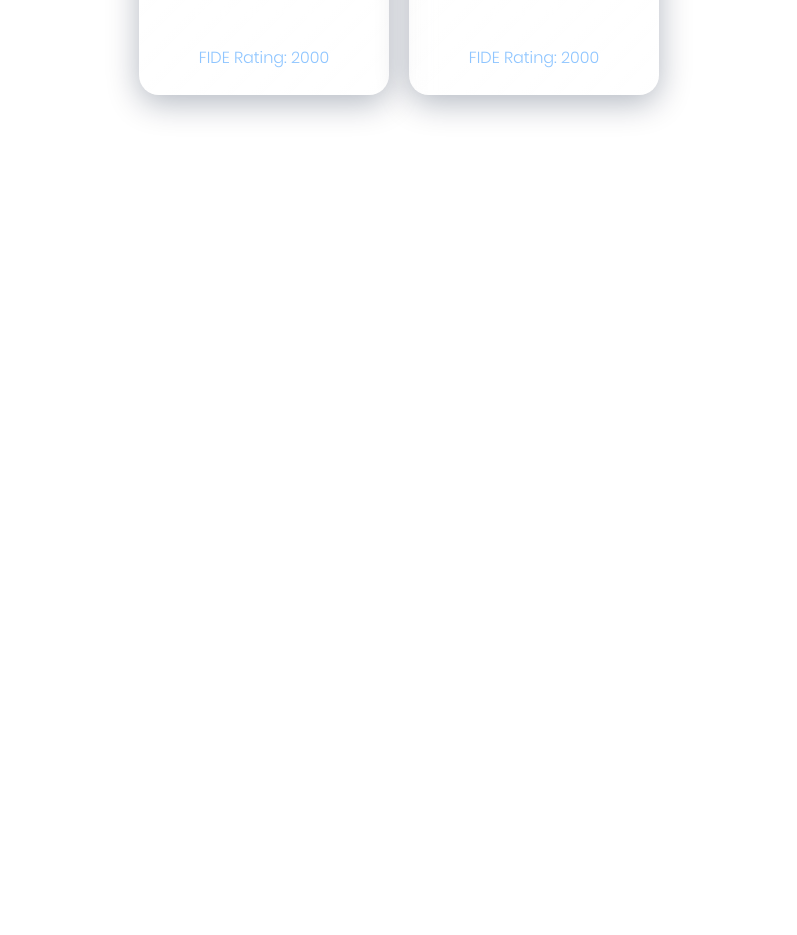
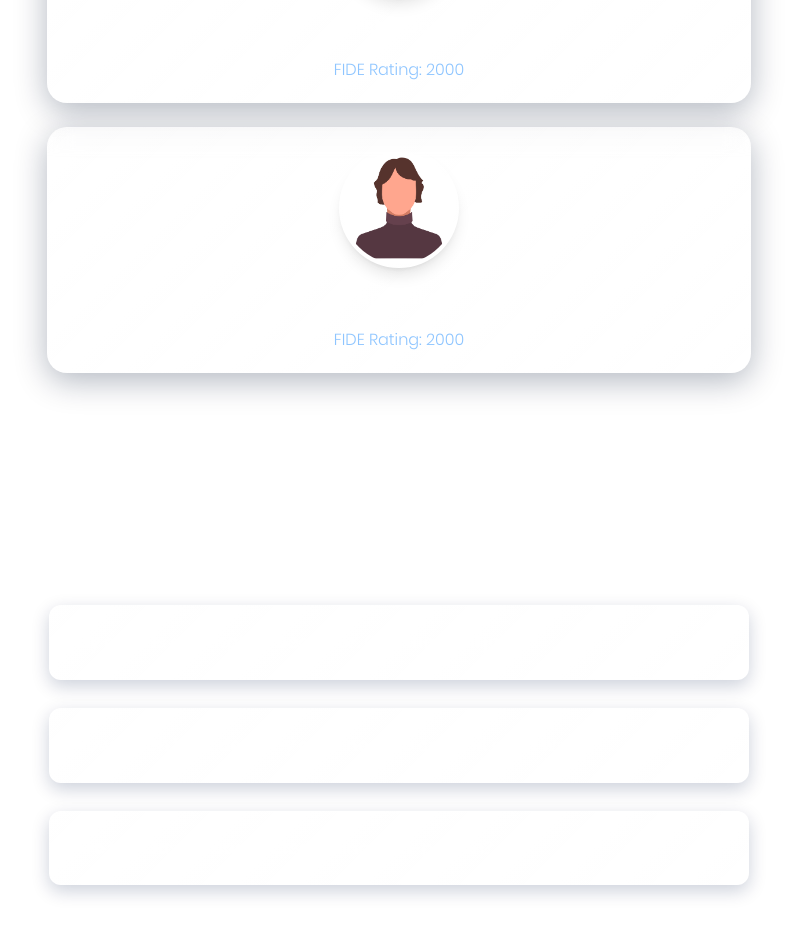
Before and after one commit to ojasharma/intellect-nest, a Next.js app: page /mobile in a window 1280 px wide. Shown: the part 2660-3595 px from the top of the page, without its empty margins (241-1038 px from the left). Before the commit the page ends 2775 px from the top, so only its background shows below. Built offline with nearby package versions, Linux system fonts and the light colour scheme.

Commit message:
instructor:

```diff
--- a/src/app/mobile/page.js
+++ b/src/app/mobile/page.js
@@ -7,6 +7,8 @@ import LiquidGlassWrapper from "@/components/M_LiquidGlassWrapper";
 import FeatureSection from "@/components/sections/M_FeatureSection";
 import StatsSection from "@/components/sections/M_StatsSection";
 import InstructorsSection from "@/components/sections/M_InstructorSection";
+import FAQSection from "@/components/sections/M_FAQSection";
+
 
 export default function MobilePage() {
   return (
@@ -45,6 +47,9 @@ export default function MobilePage() {
         <section className="relative z-10 w-full">
           <InstructorsSection />
         </section>
+        <section className="relative z-10 w-full">
+          <FAQSection />
+        </section>
       </div>
     </>
   );
--- /dev/null
+++ b/src/components/sections/M_FAQSection.js
@@ -0,0 +1,206 @@
+"use client";
+
+import React, { useState } from "react";
+
+// FAQ Data
+const faqContentData = [
+  {
+    question: "My child is a complete beginner. Can they still join?",
+    answer:
+      "Absolutely! We have beginner-level programs designed for children with no experience. Our coaches use fun methods like stories and games to teach chess basics.",
+  },
+  {
+    question: "How much time does my child need to commit each week?",
+    answer:
+      "Our program usually requires 2–3 sessions per week, each about 45 minutes. This helps children improve steadily without feeling overwhelmed.",
+  },
+  {
+    question: "Are the classes conducted online or in-person?",
+    answer:
+      "All our classes are online through live sessions. Your child learns in real time with individual attention and progress tracking.",
+  },
+];
+
+// Chevron Icon Component
+const FAQChevronIcon = ({ isOpen }) => (
+  <svg
+    xmlns="http://www.w3.org/2000/svg"
+    className={`text-white transition-transform duration-300 ${
+      isOpen ? "rotate-180" : ""
+    }`}
+    style={{
+      height: "16px",
+      width: "16px",
+    }}
+    fill="none"
+    viewBox="0 0 24 24"
+    stroke="currentColor"
+  >
+    <path
+      strokeLinecap="round"
+      strokeLinejoin="round"
+      strokeWidth={2}
+      d="M19 9l-7 7-7-7"
+    />
+  </svg>
+);
+
+// FAQ Item Component
+const FAQAccordionItem = ({ faqItem, isFaqOpen, onToggle }) => {
+  return (
+    <div
+      className="group relative transition-all duration-400 overflow-hidden cursor-pointer mb-3 w-full"
+      style={{
+        background:
+          "linear-gradient(135deg, rgba(255,255,255,0.08), rgba(255,255,255,0.03))",
+        backdropFilter: "blur(12px) saturate(160%)",
+        WebkitBackdropFilter: "blur(12px) saturate(160%)",
+        border: "1px solid rgba(255,255,255,0.12)",
+        borderRadius: "12px",
+        boxShadow: `0 6px 18px rgba(0,27,74,0.2), inset 0 1px 0 rgba(255,255,255,0.1), inset 0 -1px 0 rgba(255,255,255,0.05)`,
+      }}
+      onClick={onToggle}
+    >
+      {/* Shimmer effect */}
+      <div
+        className="absolute inset-0 opacity-0 group-hover:opacity-100 transition-opacity duration-500 pointer-events-none"
+        style={{
+          background:
+            "linear-gradient(45deg, transparent 30%, rgba(255,255,255,0.08) 50%, transparent 70%)",
+          transform: "translateX(-100%)",
+          animation: "shimmer 2s infinite",
+        }}
+      />
+
+      {/* Floating dots */}
+      <div className="absolute inset-0 opacity-0 group-hover:opacity-30 transition-opacity duration-700 pointer-events-none">
+        <div
+          className="absolute bg-white rounded-full w-2 h-2"
+          style={{
+            top: "20%",
+            left: "15%",
+            animation: "float 3s ease-in-out infinite",
+          }}
+        />
+        <div
+          className="absolute bg-blue-300 rounded-full w-2 h-2"
+          style={{
+            top: "60%",
+            right: "25%",
+            animation: "float 4s ease-in-out infinite reverse",
+          }}
+        />
+        <div
+          className="absolute bg-white rounded-full w-2 h-2"
+          style={{
+            bottom: "30%",
+            left: "70%",
+            animation: "float 3.5s ease-in-out infinite",
+          }}
+        />
+      </div>
+
+      {/* Question */}
+      <div className="p-4 md:p-6 flex justify-between items-center relative z-10">
+        <span
+          className="font-semibold font-poppins text-white pr-4"
+          style={{
+            fontSize: "clamp(0.9rem, 2.5vw, 1.1rem)",
+            textShadow: "0 0 10px rgba(255, 255, 255, 0.2)",
+            lineHeight: "1.4",
+          }}
+        >
+          {faqItem.question}
+        </span>
+        <div className="flex-shrink-0 ml-2">
+          <FAQChevronIcon isOpen={isFaqOpen} />
+        </div>
+      </div>
+
+      {/* Answer */}
+      <div
+        className="relative z-10 transition-all duration-500 ease-in-out overflow-hidden"
+        style={{
+          maxHeight: isFaqOpen ? "200px" : "0",
+          opacity: isFaqOpen ? 1 : 0,
+        }}
+      >
+        <div className="px-4 pb-4 md:px-6 md:pb-6">
+          <p
+            className="text-white font-light font-poppins leading-relaxed"
+            style={{
+              fontSize: "clamp(0.8rem, 2.2vw, 0.95rem)",
+              textShadow: "0 0 8px rgba(255,255,255,0.1)",
+              lineHeight: "1.6",
+            }}
+          >
+            {faqItem.answer}
+          </p>
+        </div>
+      </div>
+    </div>
+  );
+};
+
+// Main FAQ Section Component
+const FAQSection = () => {
+  const [openFaqIndex, setOpenFaqIndex] = useState(null);
+
+  const handleToggleFaq = (index) => {
+    setOpenFaqIndex(openFaqIndex === index ? null : index);
+  };
+
+  return (
+    <div className="relative w-full py-12 md:py-16 lg:py-20 px-4 sm:px-6 lg:px-8">
+      <div className="max-w-[700px] mx-auto">
+        {/* Heading */}
+        <h2
+          className="font-bold font-poppins text-center text-white mb-8 md:mb-12"
+          style={{
+            fontSize: "clamp(1.5rem, 4vw, 2.5rem)",
+            textShadow: "0 0 18px rgba(255, 255, 255, 0.3)",
+            lineHeight: "1.2",
+          }}
+        >
+          Frequently Asked Questions
+        </h2>
+
+        {/* FAQ Items */}
+        <div className="flex flex-col gap-4">
+          {faqContentData.map((item, index) => (
+            <FAQAccordionItem
+              key={index}
+              faqItem={item}
+              isFaqOpen={openFaqIndex === index}
+              onToggle={() => handleToggleFaq(index)}
+            />
+          ))}
+        </div>
+      </div>
+
+      {/* Keyframes for shimmer and float */}
+      <style jsx>{`
+        @keyframes shimmer {
+          0% {
+            transform: translateX(-100%);
+          }
+          100% {
+            transform: translateX(100%);
+          }
+        }
+
+        @keyframes float {
+          0%,
+          100% {
+            transform: translateY(0px);
+          }
+          50% {
+            transform: translateY(-10px);
+          }
+        }
+      `}</style>
+    </div>
+  );
+};
+
+export default FAQSection;
--- a/src/components/sections/M_InstructorSection.js
+++ b/src/components/sections/M_InstructorSection.js
@@ -21,31 +21,22 @@ export default function InstructorsSection() {
 
   return (
     <div
-      className="absolute flex flex-col items-center text-white z-[3]"
+      className="flex flex-col items-center justify-center text-white w-full px-4 py-8"
       style={{
-
         fontFamily: "Poppins",
-        width: "100%",
-        padding: "20px",
       }}
     >
-      <h2
-        className="font-bold mb-12 h-14 text-center"
-        style={{ fontSize: "1.8rem" }}
-      >
+      <h2 className="font-bold mb-12 text-center text-[1.8rem]">
         Meet Our Instructors
       </h2>
-      <div
-        className="flex flex-col md:flex-row justify-center w-full max-w-4xl"
-        style={{ gap: "20px" }}
-      >
+
+      <div className="flex flex-col gap-6 w-full max-w-3xl mx-auto px-4 py-6 sm:px-6 md:px-8">
         {instructors.map((instructor, idx) => (
           <div
             key={idx}
-            className="flex flex-col items-center gap-4 liquid-glass-box"
+            className="flex flex-col items-center gap-4 liquid-glass-box w-full"
             style={{
               padding: "20px",
-              width: "250px",
               background:
                 "linear-gradient(135deg, rgba(255, 255, 255, 0.1) 0%, rgba(255, 255, 255, 0.03) 100%)",
               backdropFilter: "blur(12px) saturate(150%)",
@@ -53,6 +44,7 @@ export default function InstructorsSection() {
               border: "1px solid rgba(255, 255, 255, 0.12)",
               borderRadius: "20px",
               boxShadow: "0 8px 32px rgba(0, 20, 50, 0.3)",
+              textAlign: "center",
             }}
           >
             <Image
@@ -61,21 +53,9 @@ export default function InstructorsSection() {
               width={120}
               height={120}
               className="rounded-full object-cover border-4 border-transparent shadow-lg"
-              style={{
-                width: "120px",
-                height: "120px",
-              }}
             />
-            <h3
-              className="font-semibold mt-2 h-8 text-center"
-              style={{ fontSize: "1.2rem" }}
-            >
-              {instructor.name}
-            </h3>
-            <p
-              className="font-light text-blue-300 h-7 text-center"
-              style={{ fontSize: "1rem" }}
-            >
+            <h3 className="font-semibold text-[1.2rem]">{instructor.name}</h3>
+            <p className="font-light text-blue-300 text-[1rem]">
               {instructor.rating}
             </p>
           </div>
```
